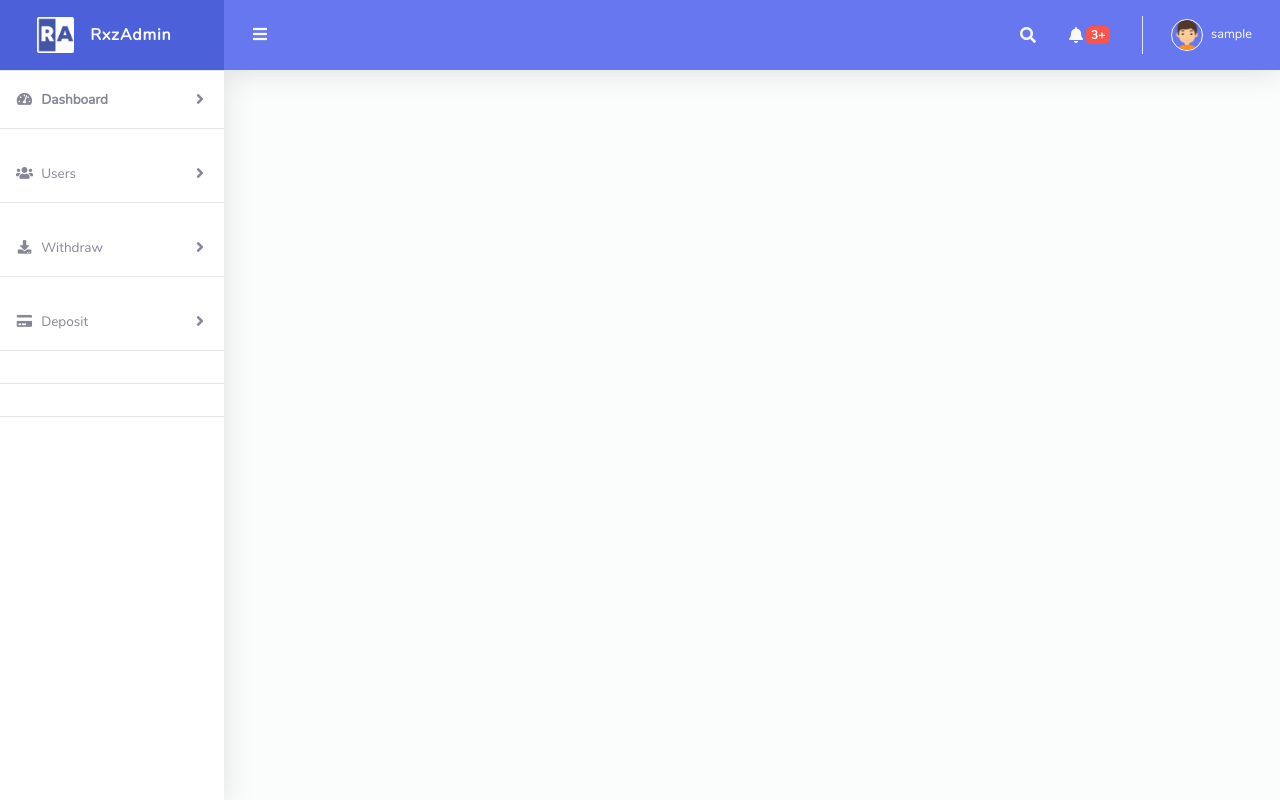
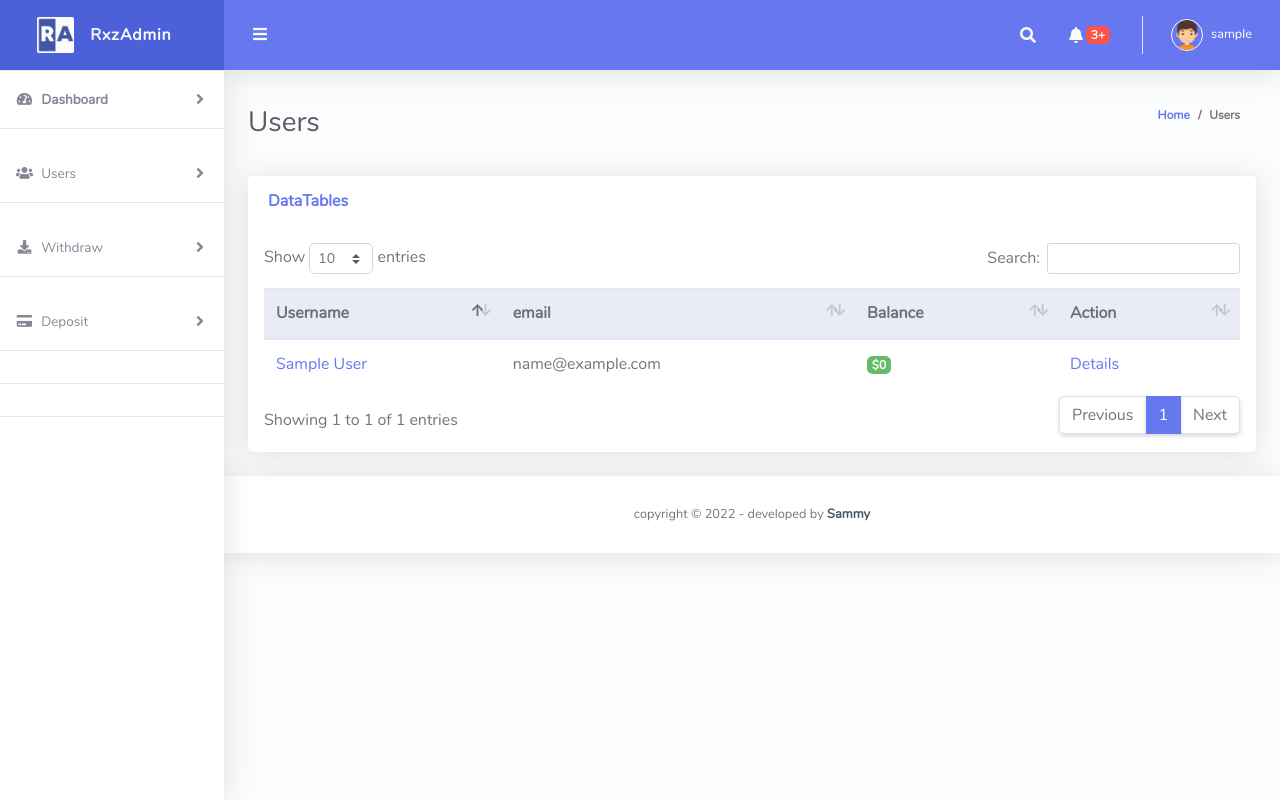
Before and after one commit to devla-d/earnpr, a Django app: page /manager/investors/ in a window 1280 px wide. Run offline with Django 4.2, Linux system fonts and the light colour scheme; the visitor is signed in with stand-in values (Sample User, id 1); data comes from the database, SQL or seed files in the repository; some libraries are stand-ins or nearby versions.

Commit message:
modified

```diff
--- a/templates/superadmin/users.html
+++ b/templates/superadmin/users.html
@@ -1,6 +1,109 @@
 {% extends 'layouts/superadmin.html' %}<!---->
 {% block title %} Users {% endblock title %}
 <!---->
-{% block content %} {% endblock content %} {% block script %}
-<!---->
+{% block content %}
+
+<!--[container-fluid]-->
+<div class="container-fluid" id="container-wrapper">
+  <div class="d-sm-flex align-items-center justify-content-between mb-4">
+    <h1 class="h3 mb-0 text-gray-800">Users</h1>
+    <ol class="breadcrumb">
+      <li class="breadcrumb-item"><a href="/">Home</a></li>
+      <li class="breadcrumb-item active" aria-current="page">Users</li>
+    </ol>
+  </div>
+  <div class="row" id="hiddensm">
+    <div class="col-lg-12">
+      <div class="card mb-4">
+        <div
+          class="card-header py-3 d-flex flex-row align-items-center justify-content-between"
+        >
+          <h6 class="m-0 font-weight-bold text-primary">DataTables</h6>
+        </div>
+        <div class="table-responsive p-3">
+          <table class="table align-items-center table-flush" id="dataTable">
+            <thead class="thead-light">
+              <tr>
+                <th>Username</th>
+                <th>email</th>
+                <th>Balance</th>
+                <th>Action</th>
+              </tr>
+            </thead>
+
+            <tbody>
+              {% for obj in users %}
+              <tr>
+                <td>
+                  <a href="#">{{obj.fullname}}</a>
+                </td>
+                <td>{{obj.email}}</td>
+                <td>
+                  <span class="badge badge-success">${{obj.balance}}</span>
+                </td>
+                <td><a href="{% url 'user_detail' pk=obj.id %}">Details</a></td>
+              </tr>
+              {% endfor %}
+            </tbody>
+          </table>
+        </div>
+      </div>
+    </div>
+  </div>
+  <div class="row" id="hiddenxl">
+    {% for obj in users %}
+    <div class="col-xl-3 col-md-6 mb-4">
+      <a href="{% url 'user_detail' pk=obj.id %}" class="card h-100">
+        <div class="card-body">
+          <div class="row align-items-center">
+            <div class="col mr-2">
+              <div class="h5 mb-0 font-weight-bold text-gray-800">
+                {{obj.username}}
+              </div>
+              <div class="mt-2 mb-0 text-muted text-xs">
+                <span class="text-success mr-2"
+                  ><i class="fa"></i>${{obj.balance}}</span
+                >
+                <span>Joined {{obj.date_joined|timesince}}</span>
+              </div>
+            </div>
+            <div class="col-auto">
+              <img
+                class="img-profile rounded-circle"
+                src="/assets/superadmin/img/img_258083.png"
+                style="max-width: 42px"
+              />
+            </div>
+          </div>
+        </div>
+      </a>
+    </div>
+    {% endfor %}
+  </div>
+</div>
+<!--[container-fluid ends]-->
+
+<!-- Footer -->
+<footer class="sticky-footer bg-white">
+  <div class="container my-auto">
+    <div class="copyright text-center my-auto">
+      <span
+        >copyright &copy;
+        <script>
+          document.write(new Date().getFullYear());
+        </script>
+        - developed by
+        <b><a href="#" target="_blank">Sammy</a></b>
+      </span>
+    </div>
+  </div>
+</footer>
+<!-- Footer -->
+
+{% endblock content %} {% block script %}
+<script>
+  $(document).ready(function () {
+    $("#dataTable").DataTable(); // ID From dataTable
+  });
+</script>
 {% endblock script %}
```
